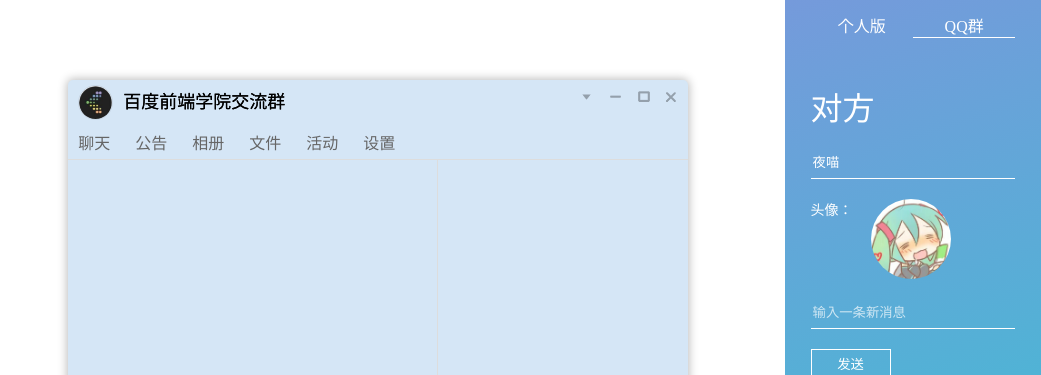
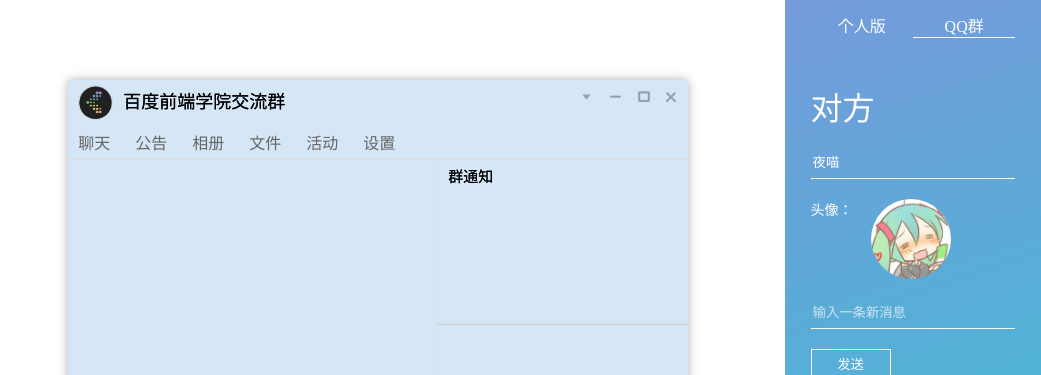
Before and after one commit to Yanzengyong/qq-chat, a Vue app: page /#/group in a window 1280 px wide. Shown: the top 375 px of the page, without its empty margins (239-1280 px from the left). Built offline with nearby package versions, Linux system fonts and the light colour scheme.

Commit message:
群通知

```diff
--- a/src/views/group.vue
+++ b/src/views/group.vue
@@ -29,7 +29,10 @@
           <div class="message"></div>
         </div>
         <div class="right">
-          <div class="notice"></div>
+          <div class="notice container">
+            <h2>群通知</h2>
+            <div class="notice-null"><img src="" alt=""></div>
+          </div>
           <div class="apps"></div>
           <div class="member"></div>
         </div>
@@ -147,7 +150,18 @@
       right: 0;
       width: 250px;
       height: calc(100% - 80px);
+      .container {
+        padding: 0 10px;
+      }
       .notice {
+        margin: 5px 0;
+        border-bottom: 1px solid #ccc;
+        height: 160px;
+        h2 {
+          font-size: 15px;
+          font-weight: 500;
+          text-shadow: 0 0 0 #000;
+        }
       }
       .apps {
       }
```
